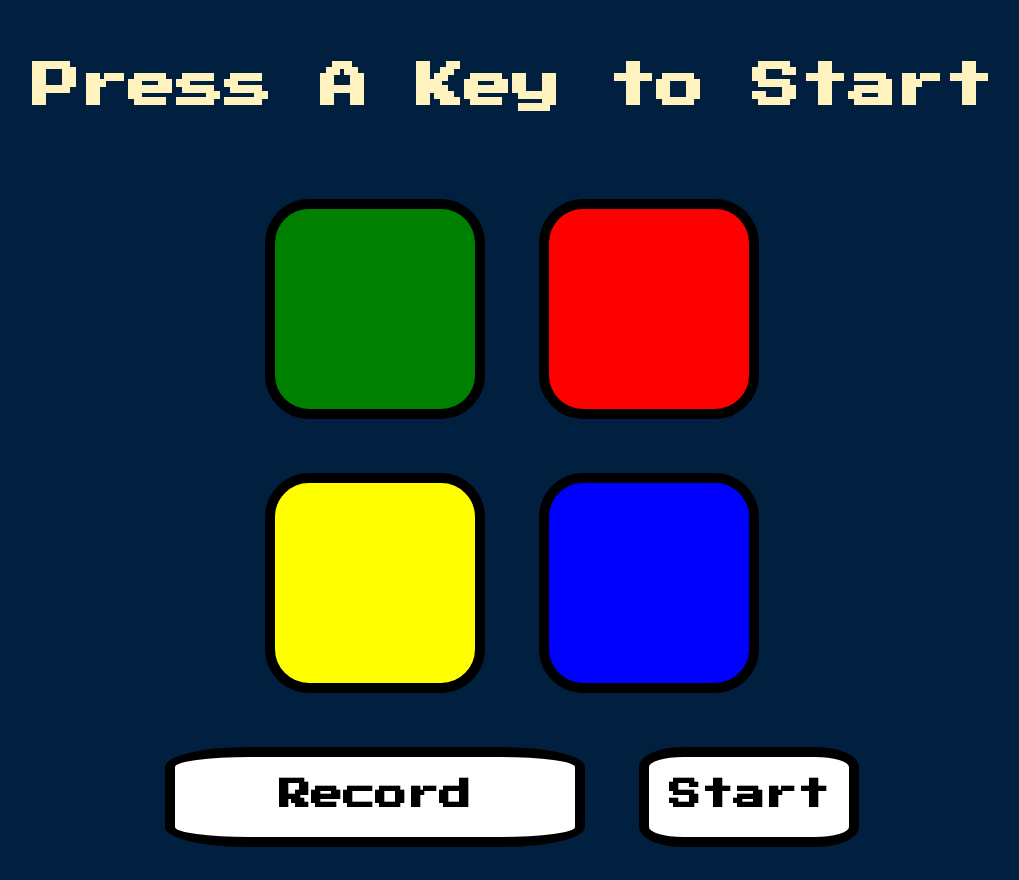
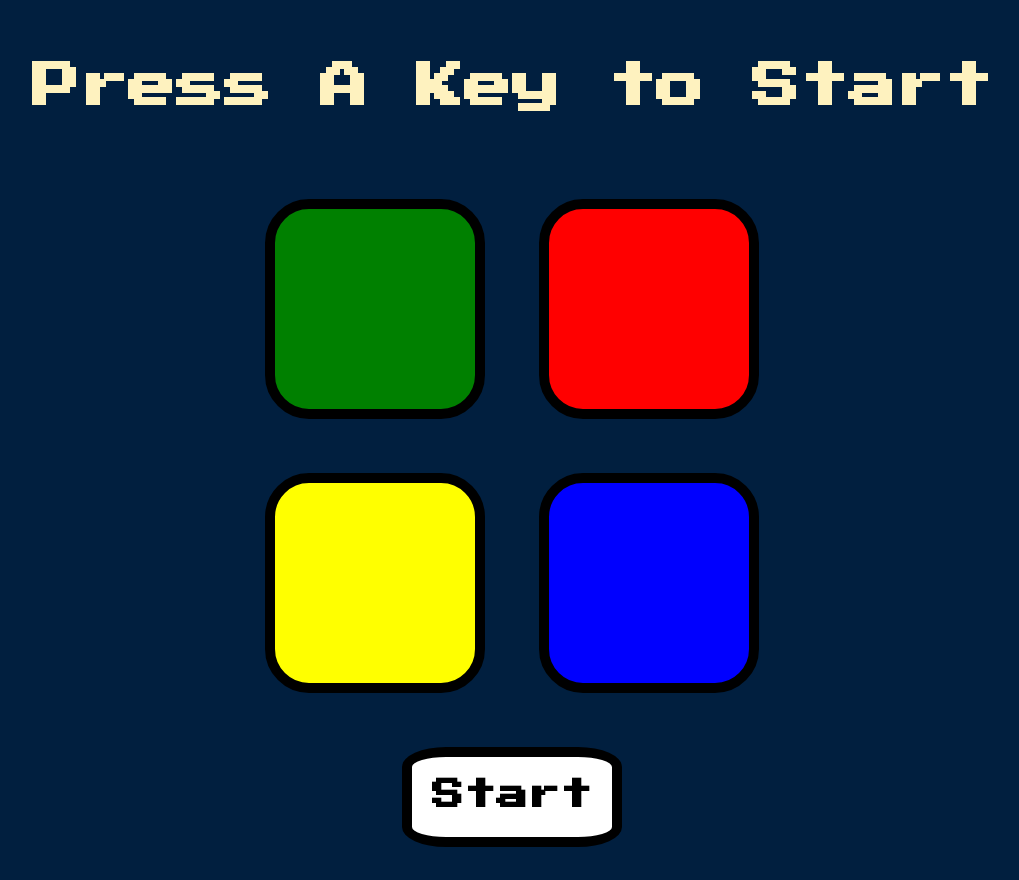
Before and after one commit to godricpursue/simon-game, a plain HTML site: page index.html in a window 1280 px wide. Shown: the whole page, without its empty margins (128-1147 px from the left). Drawn offline with nearby package versions, Linux system fonts and the light colour scheme.

Commit message:
Update index.html

```diff
--- a/index.html
+++ b/index.html
@@ -34,9 +34,7 @@
     </div>
 
   </div>
-  <div type="button" id="record" >
-    <h1 id="score">Record</h1>
-   </div>
+
 
   <div type="button" id="touch" >
     <h1>Start</h1>
```
